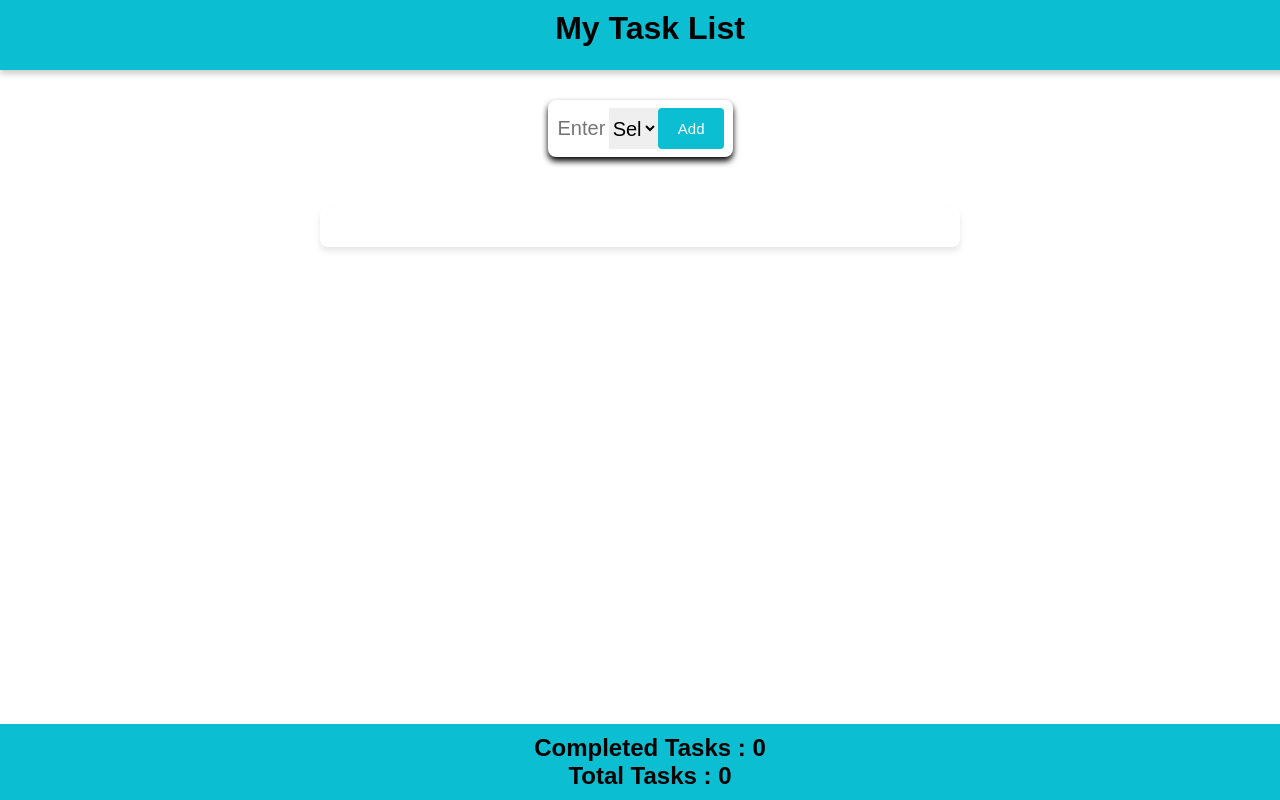
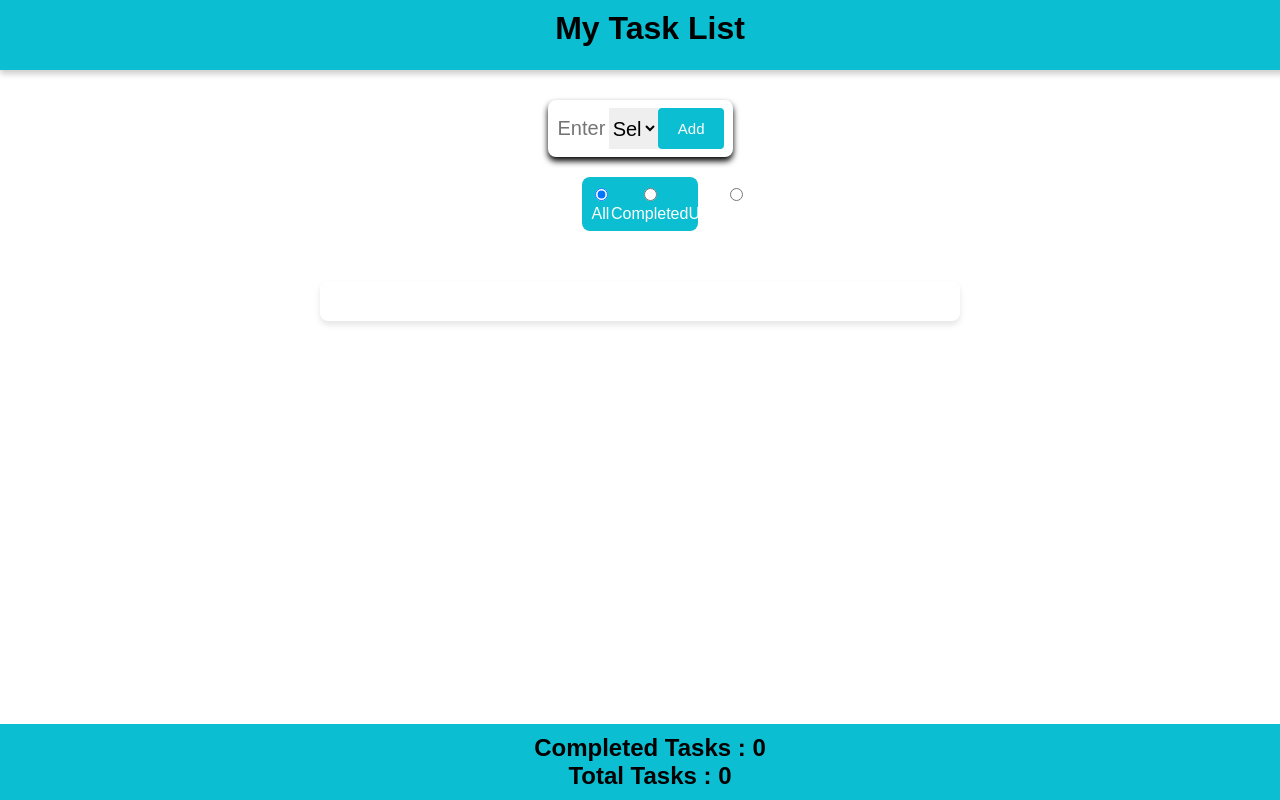
Before and after one commit to paulbud61/to-do-list-ikonSoft, a React (Create React App) app: page / in a window 1280 px wide. Built offline with nearby package versions, Linux system fonts and the light colour scheme.

Commit message:
List Sort Completed

```diff
--- a/src/components/Task.jsx
+++ b/src/components/Task.jsx
@@ -1,18 +1,70 @@
-import { useState } from "react";
-
-import Form from "./Form";
-import TaskName from "./TaskName";
-import Footer from "./Footer";
+import React, { useState } from 'react';
+import Form from './Form';
+import TaskName from './TaskName';
+import Footer from './Footer';
+import styles from './task.module.css'; // Importă fișierul CSS
 
 export default function Task() {
   const [tasks, setTasks] = useState([]);
-  const completedTasks = tasks.filter((task) => task.done).length;
-  const totalTasks = tasks.length;
+  const [filter, setFilter] = useState('all');
+
+  const filteredTasks = tasks.filter(task => {
+    if (filter === 'completed') {
+      return task.done;
+    } else if (filter === 'uncompleted') {
+      return !task.done;
+    }
+    return true;
+  });
+
+  const handleFilterChange = event => {
+    setFilter(event.target.value);
+  };
+
   return (
-    <div>
+    <div className={styles.container}>
+      {' '}
+      {/* Aplică clasa pentru container */}
       <Form tasks={tasks} setTasks={setTasks} />
-      <TaskName tasks={tasks} setTasks={setTasks} />
-      <Footer completedTasks={completedTasks} totalTasks={totalTasks} />
+      <div className={styles.filterContainer}>
+        {' '}
+        {/* Aplică clasa pentru containerul de filtre */}
+        <label>
+          <input
+            type="radio"
+            name="filter"
+            value="all"
+            checked={filter === 'all'}
+            onChange={handleFilterChange}
+          />
+          All
+        </label>
+        <label>
+          <input
+            type="radio"
+            name="filter"
+            value="completed"
+            checked={filter === 'completed'}
+            onChange={handleFilterChange}
+          />
+          Completed
+        </label>
+        <label>
+          <input
+            type="radio"
+            name="filter"
+            value="uncompleted"
+            checked={filter === 'uncompleted'}
+            onChange={handleFilterChange}
+          />
+          Uncompleted
+        </label>
+      </div>
+      <TaskName tasks={filteredTasks} setTasks={setTasks} />
+      <Footer
+        completedTasks={tasks.filter(task => task.done).length}
+        totalTasks={tasks.length}
+      />
     </div>
   );
 }
--- a/src/components/TaskItem.jsx
+++ b/src/components/TaskItem.jsx
@@ -1,24 +1,24 @@
 import React from 'react';
 import styles from './taskItem.module.css';
 
-export default function TaskItem({ item, tasks, setTasks }) {
-  function handleDelete(item) {
-    setTasks(tasks.filter(task => task !== item));
+export default function TaskItem({ item, setTasks }) {
+  function handleDelete() {
+    setTasks(prevTasks => prevTasks.filter(task => task !== item));
   }
 
-  function handleClick(name) {
-    setTasks(
-      tasks.map(task =>
-        task.name === name ? { ...task, done: !task.done } : task
+  function handleClick() {
+    setTasks(prevTasks =>
+      prevTasks.map(task =>
+        task === item ? { ...task, done: !task.done } : task
       )
     );
   }
 
-  function handleEdit(item) {
+  function handleEdit() {
     const editedName = prompt('Enter the new name for the task:');
     if (editedName !== null && editedName.trim() !== '') {
-      setTasks(
-        tasks.map(task =>
+      setTasks(prevTasks =>
+        prevTasks.map(task =>
           task === item ? { ...task, name: editedName } : task
         )
       );
@@ -32,22 +32,16 @@ export default function TaskItem({ item, tasks, setTasks }) {
       <div className={styles.itemContent}>
         <span
           className={`${styles.itemName} ${className}`}
-          onClick={() => handleClick(item.name)}
+          onClick={handleClick}
         >
           {item.name}
         </span>
         <span className={styles.category}>{item.category}</span>
         <span className={styles.blueButton}>
-          <button
-            onClick={() => handleDelete(item)}
-            className={styles.deleteButton}
-          >
+          <button onClick={handleDelete} className={styles.deleteButton}>
             X
           </button>
-          <button
-            onClick={() => handleEdit(item)}
-            className={styles.editButton}
-          >
+          <button onClick={handleEdit} className={styles.editButton}>
             Edit
           </button>
         </span>
--- /dev/null
+++ b/src/components/task.module.css
@@ -0,0 +1,45 @@
+@media (max-width: 319px) {
+  .filterContainer {
+    border-radius: 8px;
+    padding: 8px;
+    width: 100px;
+    margin: 0 auto;
+    margin-top: 20px;
+    text-align: center;
+    color: #fff;
+    background-color: rgb(11, 190, 209);
+  }
+}
+
+@media (min-width: 320px) {
+  .filterContainer {
+    border-radius: 8px;
+    padding: 8px;
+    width: 280px;
+    margin: 0 auto;
+    margin-top: 20px;
+    text-align: center;
+    color: #fff;
+    background-color: rgb(11, 190, 209);
+    transition: all 1s;
+  }
+}
+
+@media (min-width: 768px) {
+  .filterContainer {
+    width: 400px;
+  }
+}
+
+@media (min-width: 1200px) {
+  .filterContainer {
+    font-size: 20px;
+  }
+}
+
+@media (min-width: 1200px) {
+  .filterContainer {
+    font-size: 30px;
+    display: flex;
+  }
+}
```
Also changed, not shown: src/components/TaskName.jsx (+4 -4 lines).
